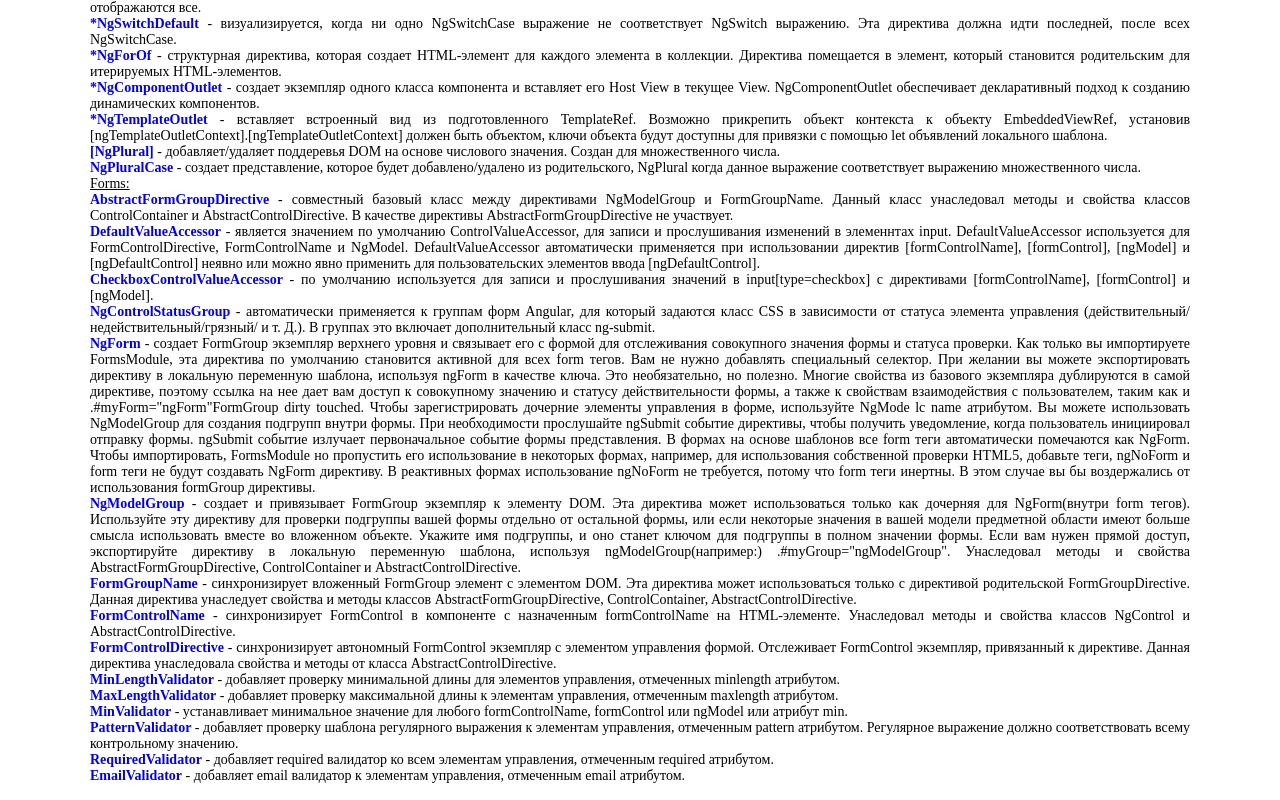
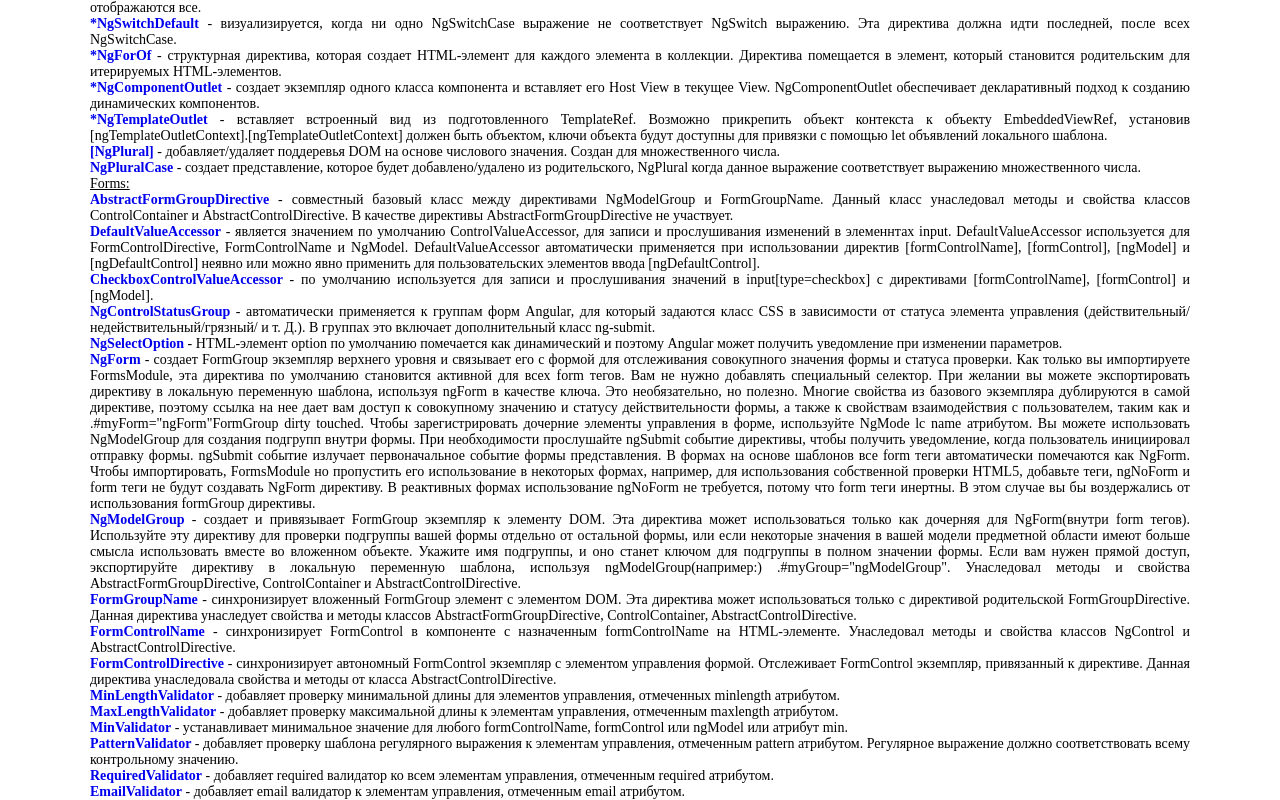
Before and after one commit to ArtemKashirin/API, an Angular app: page / in a window 1280 px wide. Shown: the part 1398-2198 px from the top of the page. Built offline with nearby package versions, Linux system fonts and the light colour scheme.

Commit message:
DIRECTIVE: NgSelectOption

```diff
--- a/src/app/app.component.html
+++ b/src/app/app.component.html
@@ -56,6 +56,7 @@
 <app-default-value-accessor></app-default-value-accessor>
 <app-checkbox-control-value-accessor></app-checkbox-control-value-accessor>
 <app-ng-control-status-group></app-ng-control-status-group>
+<app-ng-select-option></app-ng-select-option>
 
 
 <app-ng-form></app-ng-form>
--- a/src/app/app.module.ts
+++ b/src/app/app.module.ts
@@ -64,6 +64,7 @@ import { FormControlNameComponent } from './directive/form-control-name/form-con
 import { MaxLengthValidatorComponent } from './directive/max-length-validator/max-length-validator.component';
 import { MinValidatorComponent } from './directive/min-validator/min-validator.component';
 import { NgFormComponent } from './directive/ng-form/ng-form.component';
+import { NgSelectOptionComponent } from './directive/ng-select-option/ng-select-option.component';
 
 
 @NgModule({
@@ -129,6 +130,7 @@ import { NgFormComponent } from './directive/ng-form/ng-form.component';
     MaxLengthValidatorComponent,
     MinValidatorComponent,
     NgFormComponent,
+    NgSelectOptionComponent,
   ],
   imports: [
     BrowserModule,
--- /dev/null
+++ b/src/app/directive/ng-select-option/ng-select-option.component.html
@@ -0,0 +1,2 @@
+<p><b><a [href] = "this.NgSelectOption">NgSelectOption</a></b> - HTML-элемент option по умолчанию помечается как динамический и поэтому
+  Angular может получить уведомление при изменении параметров.</p>
--- /dev/null
+++ b/src/app/directive/ng-select-option/ng-select-option.component.ts
@@ -0,0 +1,17 @@
+import {Component, OnInit} from '@angular/core';
+
+@Component({
+  selector: 'app-ng-select-option',
+  templateUrl: './ng-select-option.component.html',
+  styleUrls: ['./ng-select-option.component.scss']
+})
+export class NgSelectOptionComponent implements OnInit {
+  public NgSelectOption: string = 'https://angular.io/api/forms/NgSelectOption';
+
+  constructor() {
+  }
+
+  ngOnInit(): void {
+  }
+
+}
```
Also changed, not shown: src/app/directive/ng-select-option/ng-select-option.component.scss (added).
